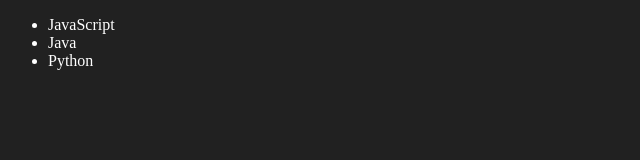
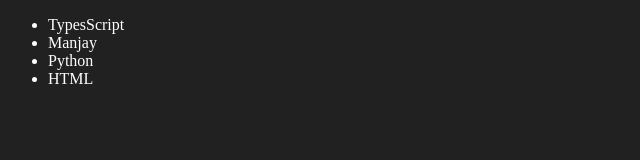
Before and after one commit to ManjayKumar8873/JS_Classes, a plain HTML site: page 06_Dom/three.html in a window 1280 px wide. Shown: the full height of the page, 0-640 px from the left. Drawn offline with Linux system fonts and the light colour scheme.

Commit message:
dom three

```diff
--- a/06_Dom/three.html
+++ b/06_Dom/three.html
@@ -6,17 +6,49 @@
     <title>Document</title>
 </head>
 <body style="background-color: #212121; color: #fff;">
+
     <ul class="language">
-        <li>JavaScript</li>
+        <li>Javacript</li>
     </ul>
+
 </body>
 <script>
-    function addLanguage(langName){
-    const mi = document.createElement('li');
-    mi.textContent = langName;
-    document.querySelector('.language').appendChild(mi);
+    function addLanguage (langName){
+        const li = document.createElement('li');
+        li.innerHTML = `${langName}`
+        document.querySelector('.language').appendChild(li)
     }
     addLanguage("Java")
     addLanguage("Python")
+    addLanguage("HTML")
+
+    //  +++++++ OR +++++++
+
+    function addOptiLanguage(langName){
+        const li = document.createElement('li');
+        li.appendChild(document.createTextNode(langName))
+        document.querySelector('.language').appendChild(li)
+    }
+   addOptiLanguage("Ruby")
+
+//  Edit +++++++++
+
+const secondLang = document.querySelector("li:nth-child(2)")
+
+// secondLang.innerHTML = "manjay"
+    // ++++ OR +++++
+const newli = document.createElement('li')
+newli.textContent = "Manjay"
+secondLang.replaceWith(newli)
+
+// edit
+const firstLang = document.querySelector("li:first-child")
+firstLang.outerHTML = '<li> TypesScript</li> '
+
+// remove
+
+ const lastLang = document.querySelector("li:last-child")
+lastLang.remove()
+
 </script>
 </html>
```
